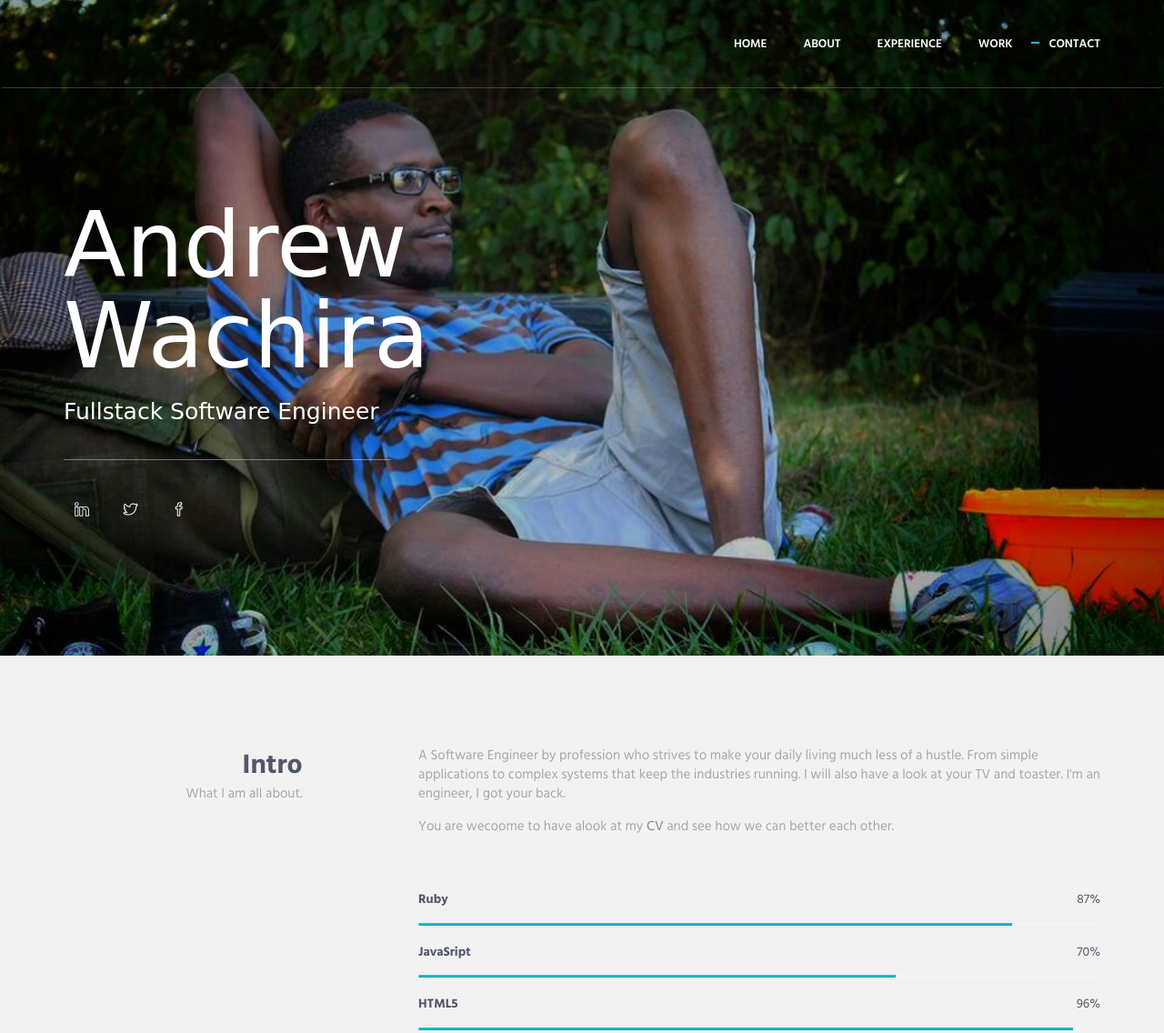
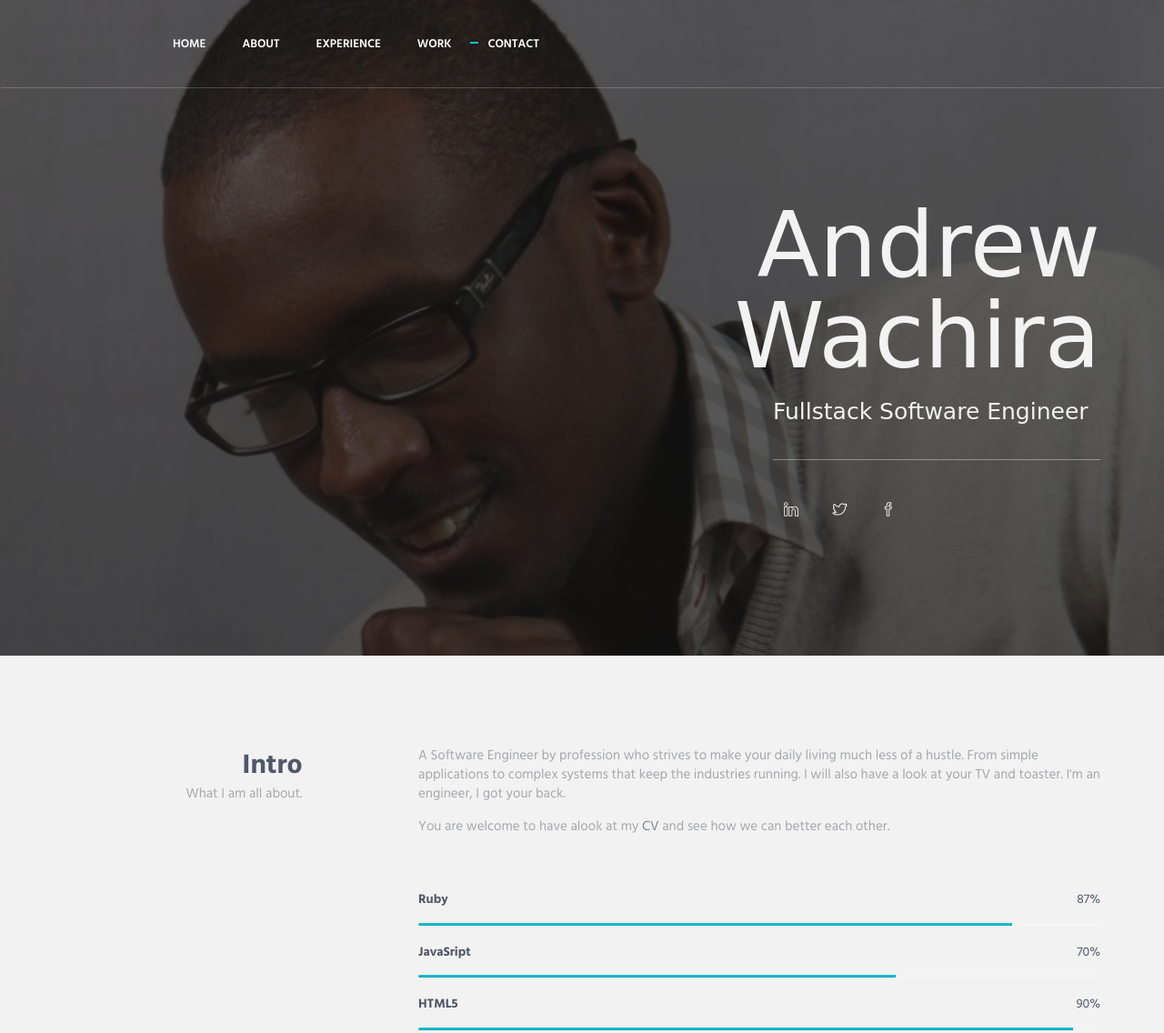
Before and after one commit to kiburei/andrew.github.io, a plain HTML site: page index.html in a window 1280 px wide. Shown: the top 1136 px of the page at 91% size. Drawn offline with Linux system fonts and the light colour scheme; a web font is replaced by a local one.

Commit message:
change=d photo

```diff
--- a/css/layout.css
+++ b/css/layout.css
@@ -297,9 +297,16 @@ fieldset[disabled] .btn-theme {
 ------------------------------------------------------------------*/
 .promo-block {
   padding: 220px 0 130px;
+  background: linear-gradient( rgba(0, 0, 0, 0.6), rgba(0, 0, 0, 0.7)), url('../img/think.jpg')no-repeat center center fixed;
+  -webkit-background-size: cover;
+  -moz-background-size: cover;
+  -o-background-size: cover;
+  background-size: cover;
+  -webkit-filter: contrast(90%);
 }
 
 .promo-block .promo-block-title {
+  float: right;
   font-size: 100px;
   font-weight: 400;
   color: #fff;
--- a/index.html
+++ b/index.html
@@ -37,7 +37,7 @@
                     </div>
 
                     <div class="collapse navbar-collapse nav-collapse">
-                        <div class="menu-container">
+                        <div class="menu-container" style="float: left;">
                             <ul class="nav navbar-nav navbar-nav-right">
                                 <li class="js_nav-item nav-item"><a class="nav-item-child nav-item-hover" href="#body">Home</a></li>
                                 <li class="js_nav-item nav-item"><a class="nav-item-child nav-item-hover" href="#about">About</a></li>
@@ -51,10 +51,10 @@
             </nav>
         </header>
 
-        <div class="promo-block parallax-window" data-parallax="scroll" data-image-src="img/bg1.jpg">
+        <div class="promo-block parallax-window" data-parallax="scroll" >
             <div class="container">
-                <div class="row">
-                    <div class="col-sm-4">
+                <div class="row" >
+                    <div class="col-sm-4" style="float: right;">
                         <div class="promo-block-divider">
                             <h1 class="promo-block-title">Andrew <br/> Wachira</h1>
                             <p class="promo-block-text">Fullstack Software Engineer</p>
@@ -82,7 +82,7 @@
                         <div class="margin-b-60" >
                             <p>A Software Engineer by profession who strives to make your daily living much less of a hustle. From simple applications to
                               complex systems that keep the industries running. I will also have a look at your TV and toaster. I'm an engineer, I got your back. </p>
-                            <p>You are wecoome to have alook at my <a href="https://docs.google.com/document/d/1QQ6zXRCcpOkrW8URUOv8hBRoN3wH-CcL33IrQKwFfxY/edit?usp=sharing">CV</a> and see how we can better each other.</p>
+                            <p>You are welcome to have alook at my <a href="https://docs.google.com/document/d/1QQ6zXRCcpOkrW8URUOv8hBRoN3wH-CcL33IrQKwFfxY/edit?usp=sharing">CV</a> and see how we can better each other.</p>
                         </div>
 
                         <div class="progress-box">
@@ -98,7 +98,7 @@
                             </div>
                         </div>
                         <div class="progress-box">
-                          <h5>HTML5 <span class="color-heading pull-right">96%</span></h5>
+                          <h5>HTML5 <span class="color-heading pull-right">90%</span></h5>
                           <div class="progress">
                             <div class="progress-bar bg-color-base" role="progressbar" data-width="96"></div>
                           </div>
@@ -245,7 +245,7 @@
                                             <div class="row">
                                                 <div class="col-sm-8 work-popup-content-divider sm-margin-b-20">
                                                     <div class="margin-t-10 sm-margin-t-0">
-                                                        <p>The company whished to sell their products online which included an assortment of house lighting, tiles and granite work tops. I was able to make their dream come life
+                                                        <p>The company whished to sell their products online which included an assortment of house lighting, tiles and granite work tops. I was able to make their dream come to life
                                                         by building them a simple ecommerce application</p>
                                                         <ul class="list-inline work-popup-tag">
                                                             <li class="work-popup-tag-item"><a class="work-popup-tag-link" href="#">Javascript,</a></li>
```
Also changed, not shown: img/77447483-d8c1-46b1-994e-d3bb9496bf32.jpg (added), img/8ec52590-1f90-4456-ab2f-508fe5625a2b (1).jpg (added), img/andrew.jpg (added), img/chill.jpg (added), img/think.jpg (added), img/uptight.jpg (added).
